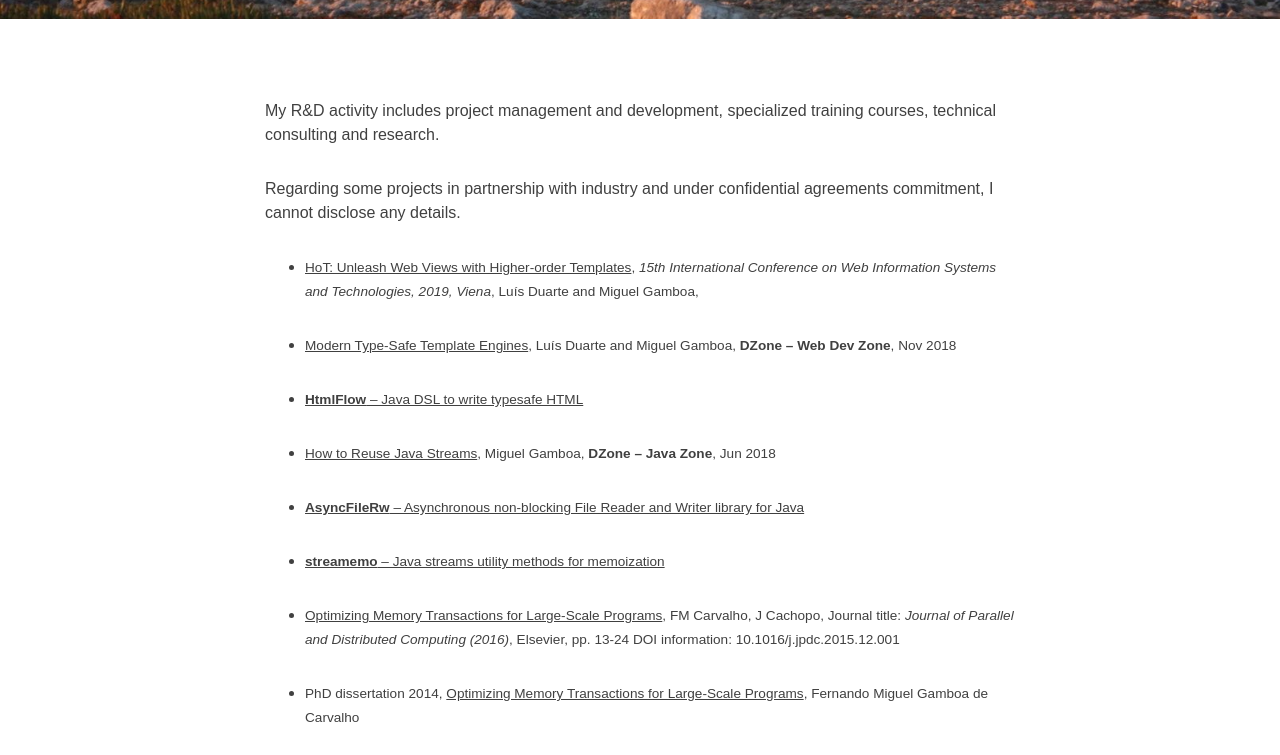
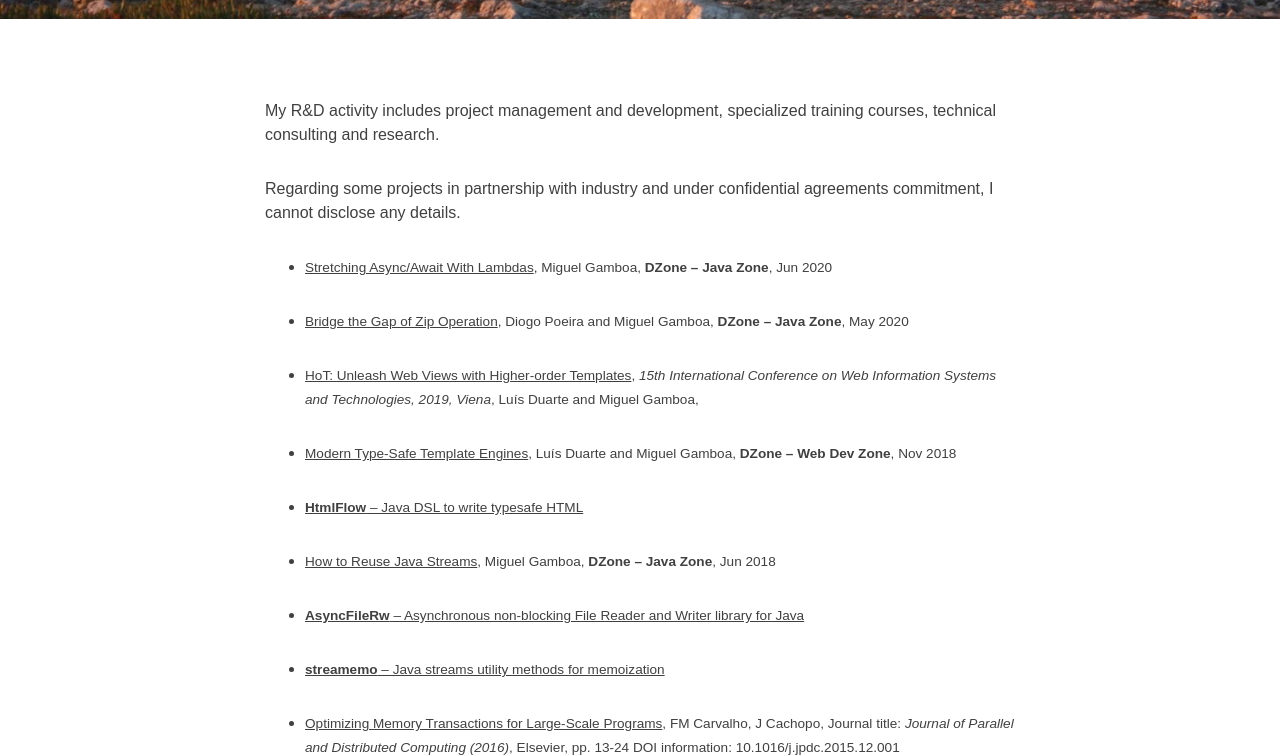
Before and after one commit to fmcarvalho/fmcarvalho.github.io, a Jekyll site: the page built from r&d.markdown, in a window 1280 px wide and 900 px high, scrolled down 368 px, cut to the strip 0-755 px from the top of the window. Built offline with Jekyll 4.4.1, drawn with Linux system fonts in a browser that asks for light colours; nearby versions of some CDN libraries.

Commit message:
Add 2 Articles published on DZone

```diff
--- a/r&d.markdown
+++ b/r&d.markdown
@@ -11,7 +11,11 @@
 Regarding some projects in partnership with industry and under confidential
 agreements commitment, I cannot disclose any details.
 
-* <small>[HoT: Unleash Web Views with Higher-order Templates](https://scholar.google.com/scholar?cluster=972807510162637933), _15th International Conference on Web Information Systems and Technologies, 2019, Viena_, Luís Duarte and Miguel Gamboa,</small>
+* <small>[Stretching Async/Await With Lambdas](https://dzone.com/articles/lambdas-in-concurrency-with-non-blocking-io), Miguel Gamboa, **DZone -- Java Zone**, Jun 2020</small>
+
+* <small>[Bridge the Gap of Zip Operation](https://dzone.com/articles/bridge-the-gap-of-zip-operation), Diogo Poeira and Miguel Gamboa, **DZone -- Java Zone**, May 2020</small>
+
+* <small>[HoT: Unleash Web Views with Higher-order Templates](https://www.scitepress.org/Link.aspx?doi=10.5220/0008167701180129), _15th International Conference on Web Information Systems and Technologies, 2019, Viena_, Luís Duarte and Miguel Gamboa,</small>
 
 * <small>[Modern Type-Safe Template Engines](https://dzone.com/articles/modern-type-safe-template-engines), Luís Duarte and Miguel Gamboa, **DZone -- Web Dev Zone**, Nov 2018</small>
 
```
